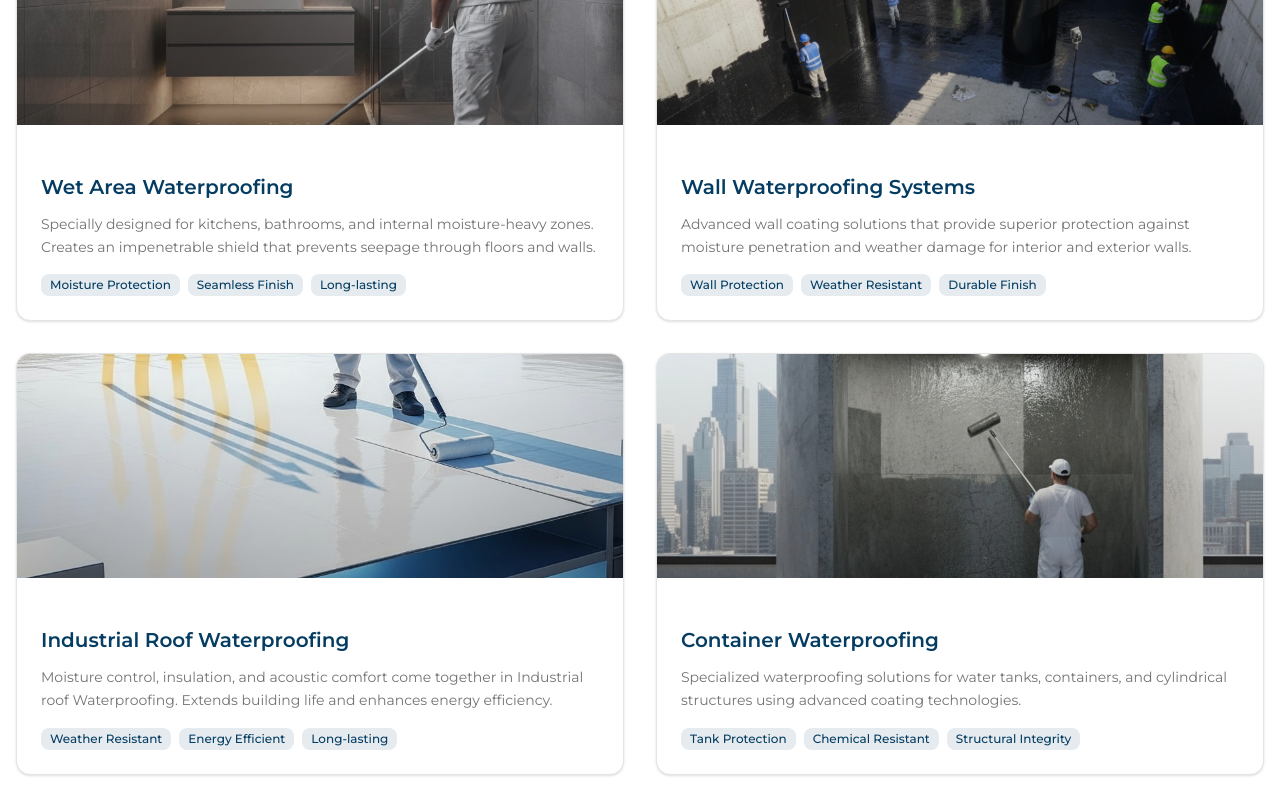
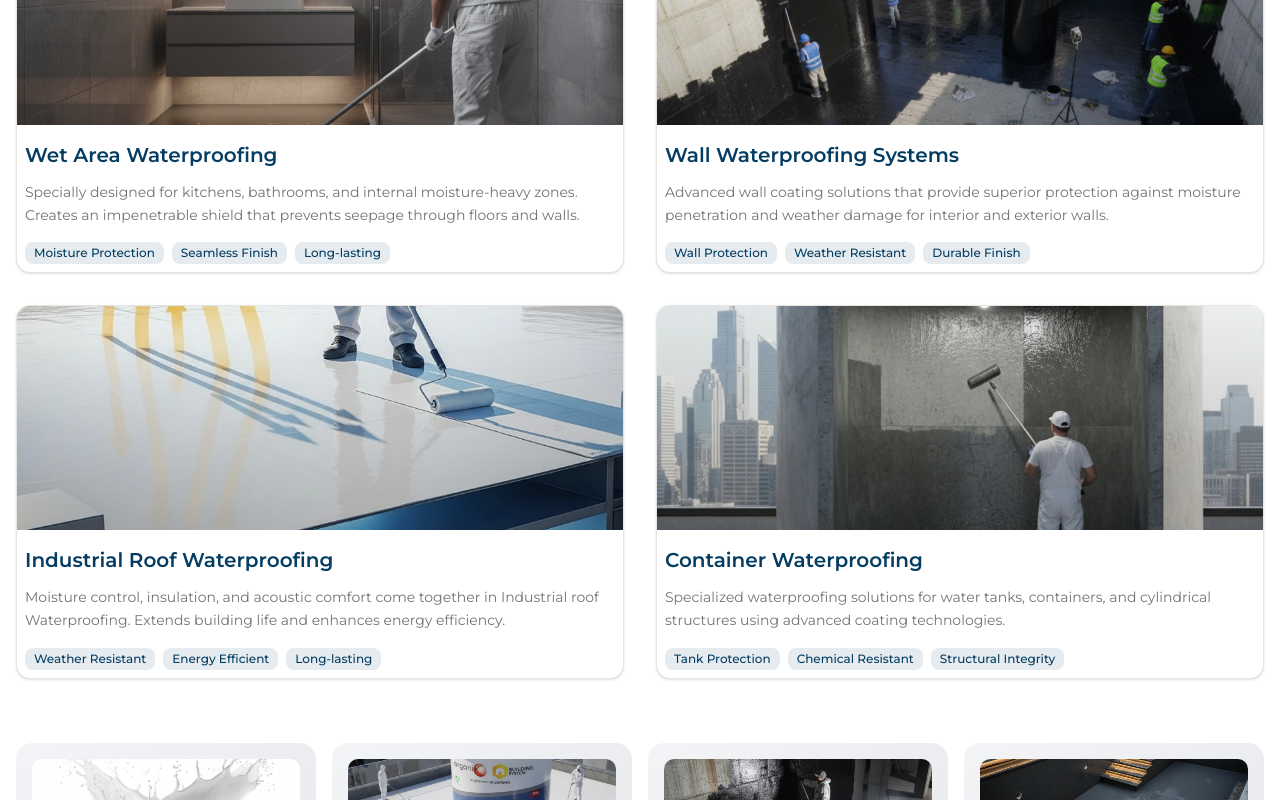
Before and after one commit to kulmidigital/proofsan, a Next.js app: page / in a window 1280 px wide. Shown: the part 3000-3800 px from the top of the page. Built offline with nearby package versions, Linux system fonts and the light colour scheme.

Commit message:
Adjust padding in ServicesSection for improved layout and visual consistency.

```diff
--- a/components/home/services-section.tsx
+++ b/components/home/services-section.tsx
@@ -71,7 +71,7 @@ export function ServicesSection() {
                 />
                 <div className='absolute inset-0 bg-gradient-to-t from-black/20 to-transparent'></div>
               </div>
-              <div className='p-6'>
+              <div className='p-2 -mt-4'>
                 <CardTitle className='text-xl text-[#053d62] mb-3'>
                   {category.title}
                 </CardTitle>
```
